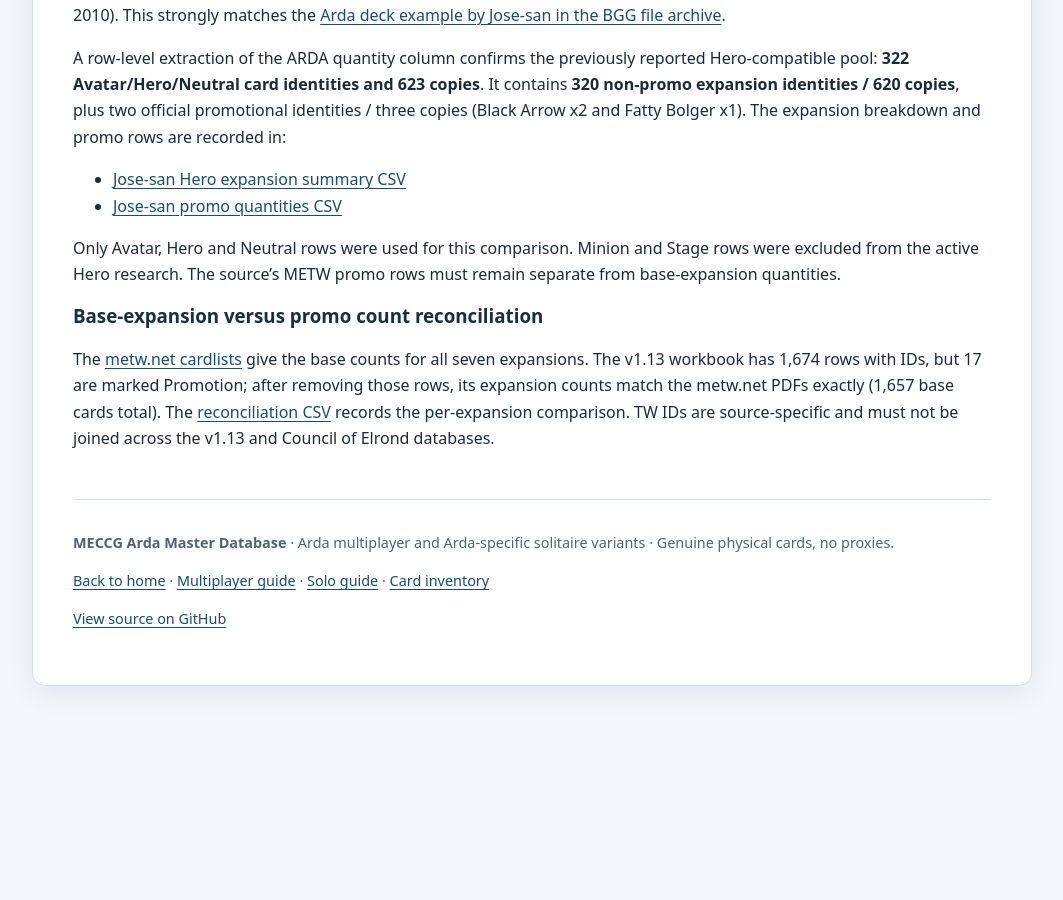
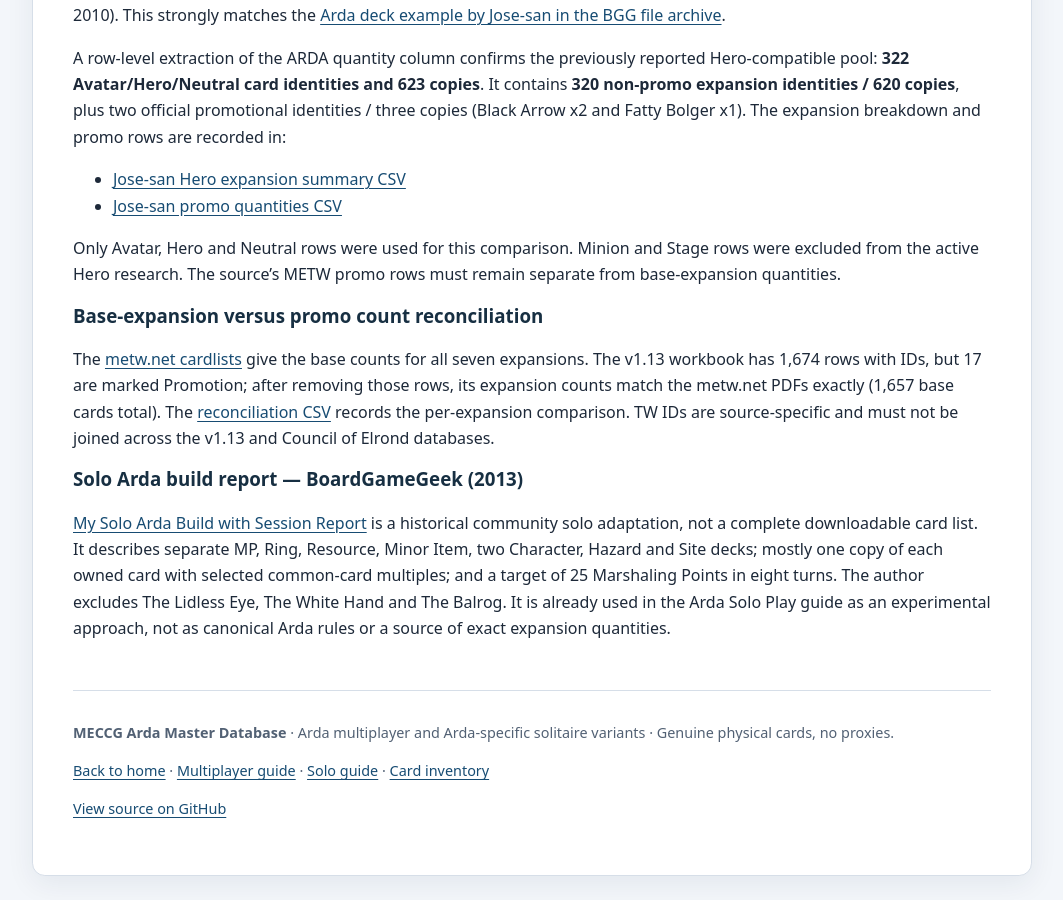
Before and after one commit to JamSpot/meccg-arda-master-database, a Jekyll site: the page built from docs/sources.md, in a window 1280 px wide and 900 px high, scrolled down 8491 px. Shown: the whole window, without its empty margins (108-1171 px from the left). Built offline with Jekyll 4.4.1, drawn with Linux system fonts in a browser that asks for light colours; our own code applies the rules of GitHub Pages for plain Markdown files; before the commit the page ends 9201 px from its top, so only the background shows below that.

Commit message:
Register historical solo Arda build report

```diff
--- a/docs/sources.md
+++ b/docs/sources.md
@@ -215,3 +215,8 @@ Only Avatar, Hero and Neutral rows were used for this comparison. Minion and Sta
 ### Base-expansion versus promo count reconciliation
 
 The [metw.net cardlists](https://metw.net/) give the base counts for all seven expansions. The v1.13 workbook has 1,674 rows with IDs, but 17 are marked Promotion; after removing those rows, its expansion counts match the metw.net PDFs exactly (1,657 base cards total). The [reconciliation CSV](../data/catalogue-expansion-reconciliation.csv) records the per-expansion comparison. TW IDs are source-specific and must not be joined across the v1.13 and Council of Elrond databases.
+
+
+### Solo Arda build report — BoardGameGeek (2013)
+
+[My Solo Arda Build with Session Report](https://boardgamegeek.com/thread/1058232/my-solo-arda-build-with-session-report) is a historical community solo adaptation, not a complete downloadable card list. It describes separate MP, Ring, Resource, Minor Item, two Character, Hazard and Site decks; mostly one copy of each owned card with selected common-card multiples; and a target of 25 Marshaling Points in eight turns. The author excludes The Lidless Eye, The White Hand and The Balrog. It is already used in the Arda Solo Play guide as an experimental approach, not as canonical Arda rules or a source of exact expansion quantities.
```
